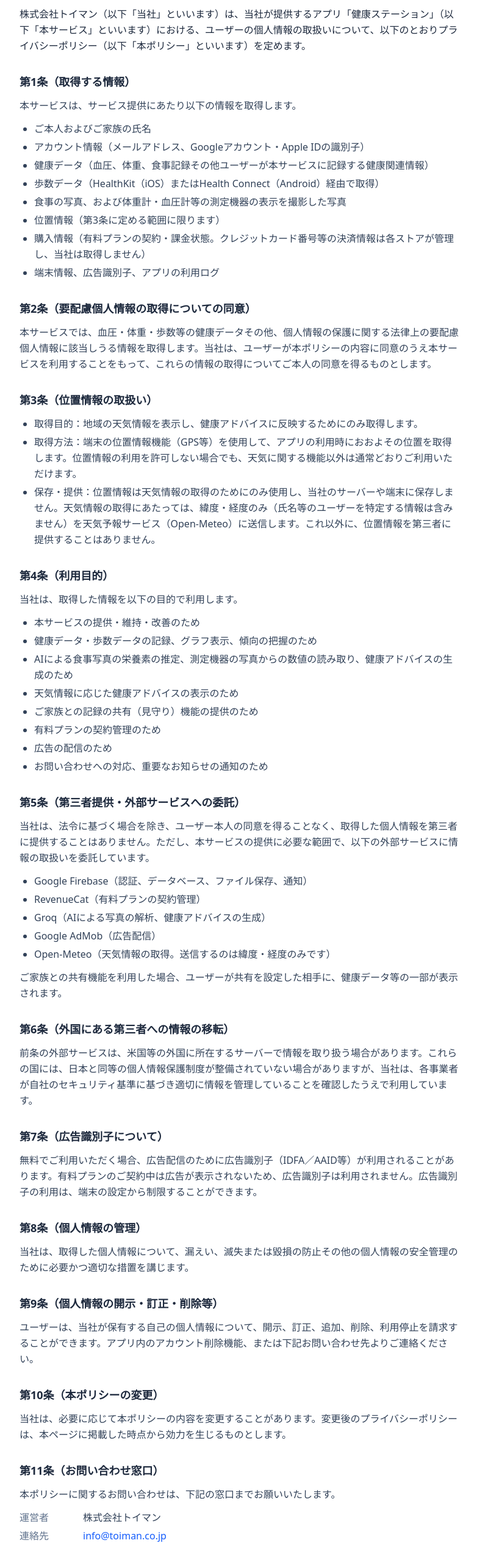
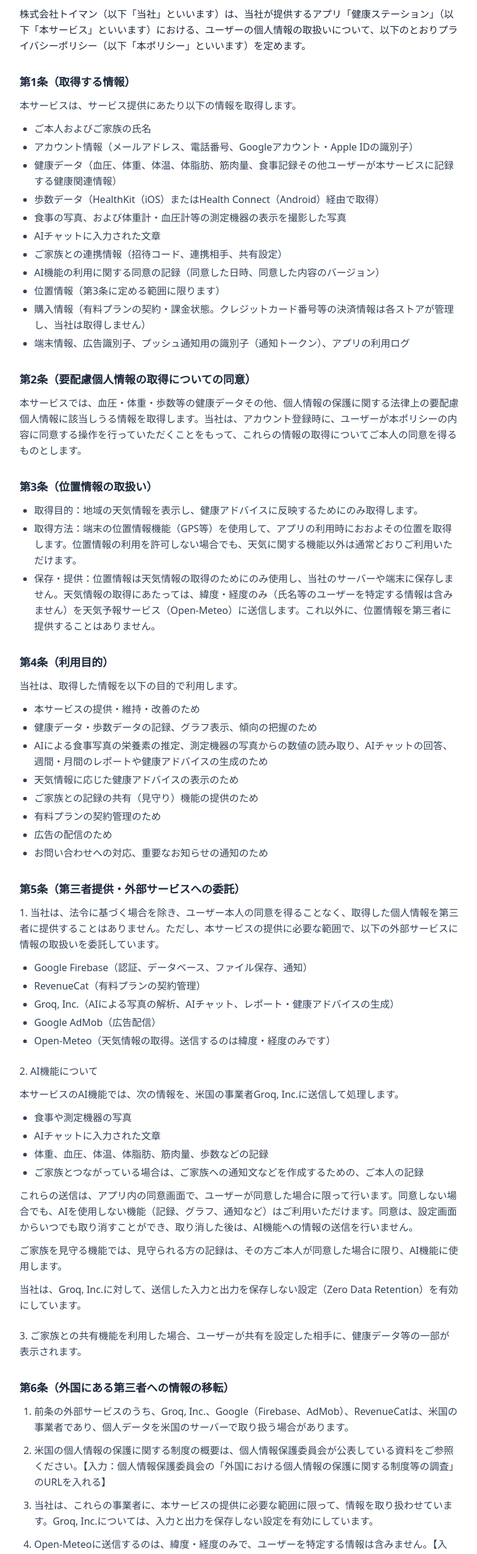
Before and after one commit to ryotarouesugi39-del/kenkou-station-legal, a Next.js app: page /apps/kenkou-station/privacy in a window 1280 px wide. Shown: the part 234-2783 px from the top of the page at 61% size, without its empty margins (248-1030 px from the left). Built offline with nearby package versions, Linux system fonts and the light colour scheme.

Commit message:
健康ステーションのプライバシーポリシーを本文更新(AI機能の同意・外国移転等を明確化)

```diff
--- a/app/apps/kenkou-station/privacy/page.tsx
+++ b/app/apps/kenkou-station/privacy/page.tsx
@@ -39,10 +39,10 @@ export default function PrivacyPolicyPage() {
         <ul className="list-disc space-y-1 pl-6">
           <li>ご本人およびご家族の氏名</li>
           <li>
-            アカウント情報（メールアドレス、Googleアカウント・Apple IDの識別子）
+            アカウント情報（メールアドレス、電話番号、Googleアカウント・Apple IDの識別子）
           </li>
           <li>
-            健康データ（血圧、体重、食事記録その他ユーザーが本サービスに記録する健康関連情報）
+            健康データ（血圧、体重、体温、体脂肪、筋肉量、食事記録その他ユーザーが本サービスに記録する健康関連情報）
           </li>
           <li>
             歩数データ（HealthKit（iOS）またはHealth Connect（Android）経由で取得）
@@ -50,17 +50,24 @@ export default function PrivacyPolicyPage() {
           <li>
             食事の写真、および体重計・血圧計等の測定機器の表示を撮影した写真
           </li>
+          <li>AIチャットに入力された文章</li>
+          <li>ご家族との連携情報（招待コード、連携相手、共有設定）</li>
+          <li>
+            AI機能の利用に関する同意の記録（同意した日時、同意した内容のバージョン）
+          </li>
           <li>位置情報（第3条に定める範囲に限ります）</li>
           <li>
             購入情報（有料プランの契約・課金状態。クレジットカード番号等の決済情報は各ストアが管理し、当社は取得しません）
           </li>
-          <li>端末情報、広告識別子、アプリの利用ログ</li>
+          <li>
+            端末情報、広告識別子、プッシュ通知用の識別子（通知トークン）、アプリの利用ログ
+          </li>
         </ul>
       </Section>
 
       <Section title="第2条（要配慮個人情報の取得についての同意）">
         <p>
-          本サービスでは、血圧・体重・歩数等の健康データその他、個人情報の保護に関する法律上の要配慮個人情報に該当しうる情報を取得します。当社は、ユーザーが本ポリシーの内容に同意のうえ本サービスを利用することをもって、これらの情報の取得についてご本人の同意を得るものとします。
+          本サービスでは、血圧・体重・歩数等の健康データその他、個人情報の保護に関する法律上の要配慮個人情報に該当しうる情報を取得します。当社は、アカウント登録時に、ユーザーが本ポリシーの内容に同意する操作を行っていただくことをもって、これらの情報の取得についてご本人の同意を得るものとします。
         </p>
       </Section>
 
@@ -84,7 +91,7 @@ export default function PrivacyPolicyPage() {
           <li>本サービスの提供・維持・改善のため</li>
           <li>健康データ・歩数データの記録、グラフ表示、傾向の把握のため</li>
           <li>
-            AIによる食事写真の栄養素の推定、測定機器の写真からの数値の読み取り、健康アドバイスの生成のため
+            AIによる食事写真の栄養素の推定、測定機器の写真からの数値の読み取り、AIチャットの回答、週間・月間のレポートや健康アドバイスの生成のため
           </li>
           <li>天気情報に応じた健康アドバイスの表示のため</li>
           <li>ご家族との記録の共有（見守り）機能の提供のため</li>
@@ -96,29 +103,67 @@ export default function PrivacyPolicyPage() {
 
       <Section title="第5条（第三者提供・外部サービスへの委託）">
         <p className="mb-3">
+          1.
           当社は、法令に基づく場合を除き、ユーザー本人の同意を得ることなく、取得した個人情報を第三者に提供することはありません。ただし、本サービスの提供に必要な範囲で、以下の外部サービスに情報の取扱いを委託しています。
         </p>
         <ul className="list-disc space-y-1 pl-6">
           <li>Google Firebase（認証、データベース、ファイル保存、通知）</li>
           <li>RevenueCat（有料プランの契約管理）</li>
-          <li>Groq（AIによる写真の解析、健康アドバイスの生成）</li>
+          <li>
+            Groq, Inc.（AIによる写真の解析、AIチャット、レポート・健康アドバイスの生成）
+          </li>
           <li>Google AdMob（広告配信）</li>
           <li>Open-Meteo（天気情報の取得。送信するのは緯度・経度のみです）</li>
         </ul>
+
+        <p className="mt-6 mb-3">2. AI機能について</p>
+        <p className="mb-3">
+          本サービスのAI機能では、次の情報を、米国の事業者Groq, Inc.に送信して処理します。
+        </p>
+        <ul className="list-disc space-y-1 pl-6">
+          <li>食事や測定機器の写真</li>
+          <li>AIチャットに入力された文章</li>
+          <li>体重、血圧、体温、体脂肪、筋肉量、歩数などの記録</li>
+          <li>
+            ご家族とつながっている場合は、ご家族への通知文などを作成するための、ご本人の記録
+          </li>
+        </ul>
         <p className="mt-3">
+          これらの送信は、アプリ内の同意画面で、ユーザーが同意した場合に限って行います。同意しない場合でも、AIを使用しない機能（記録、グラフ、通知など）はご利用いただけます。同意は、設定画面からいつでも取り消すことができ、取り消した後は、AI機能への情報の送信を行いません。
+        </p>
+        <p className="mt-3">
+          ご家族を見守る機能では、見守られる方の記録は、その方ご本人が同意した場合に限り、AI機能に使用します。
+        </p>
+        <p className="mt-3">
+          当社は、Groq, Inc.に対して、送信した入力と出力を保存しない設定（Zero Data Retention）を有効にしています。
+        </p>
+
+        <p className="mt-6">
+          3.
           ご家族との共有機能を利用した場合、ユーザーが共有を設定した相手に、健康データ等の一部が表示されます。
         </p>
       </Section>
 
       <Section title="第6条（外国にある第三者への情報の移転）">
-        <p>
-          前条の外部サービスは、米国等の外国に所在するサーバーで情報を取り扱う場合があります。これらの国には、日本と同等の個人情報保護制度が整備されていない場合がありますが、当社は、各事業者が自社のセキュリティ基準に基づき適切に情報を管理していることを確認したうえで利用しています。
-        </p>
+        <ol className="list-decimal space-y-3 pl-6">
+          <li>
+            前条の外部サービスのうち、Groq, Inc.、Google（Firebase、AdMob）、RevenueCatは、米国の事業者であり、個人データを米国のサーバーで取り扱う場合があります。
+          </li>
+          <li>
+            米国の個人情報の保護に関する制度の概要は、個人情報保護委員会が公表している資料をご参照ください。【入力：個人情報保護委員会の「外国における個人情報の保護に関する制度等の調査」のURLを入れる】
+          </li>
+          <li>
+            当社は、これらの事業者に、本サービスの提供に必要な範囲に限って、情報を取り扱わせています。Groq, Inc.については、入力と出力を保存しない設定を有効にしています。
+          </li>
+          <li>
+            Open-Meteoに送信するのは、緯度・経度のみで、ユーザーを特定する情報は含みません。【入力：Open-Meteoの所在国を確認して、必要なら書く】
+          </li>
+        </ol>
       </Section>
 
       <Section title="第7条（広告識別子について）">
         <p>
-          無料でご利用いただく場合、広告配信のために広告識別子（IDFA／AAID等）が利用されることがあります。有料プランのご契約中は広告が表示されないため、広告識別子は利用されません。広告識別子の利用は、端末の設定から制限することができます。
+          無料でご利用いただく場合、広告配信のために広告識別子（IDFA／AAID等）が利用されることがあります。有料プランのご契約中は広告が表示されないため、広告識別子は利用されません。広告識別子の利用は、端末の設定から制限することができます。【入力：iOSで、トラッキングの許可（ATT）の確認を出している場合は、その旨を一文足す】
         </p>
       </Section>
 
@@ -129,14 +174,20 @@ export default function PrivacyPolicyPage() {
       </Section>
 
       <Section title="第9条（個人情報の開示・訂正・削除等）">
-        <p>
-          ユーザーは、当社が保有する自己の個人情報について、開示、訂正、追加、削除、利用停止を請求することができます。アプリ内のアカウント削除機能、または下記お問い合わせ先よりご連絡ください。
-        </p>
+        <ol className="list-decimal space-y-3 pl-6">
+          <li>
+            ユーザーは、当社が保有する自己の個人情報について、開示、訂正、追加、削除、利用停止を請求することができます。アプリ内のアカウント削除機能、または下記お問い合わせ先よりご連絡ください。
+          </li>
+          <li>
+            アプリ内のアカウント削除機能により退会した場合、アカウントに紐づく健康記録・プロフィール・家族との連携等のデータは削除されます。
+          </li>
+          <li>AI機能への同意は、設定画面からいつでも取り消すことができます。</li>
+        </ol>
       </Section>
 
       <Section title="第10条（本ポリシーの変更）">
         <p>
-          当社は、必要に応じて本ポリシーの内容を変更することがあります。変更後のプライバシーポリシーは、本ページに掲載した時点から効力を生じるものとします。
+          当社は、必要に応じて本ポリシーの内容を変更することがあります。変更後のプライバシーポリシーは、本ページに掲載した時点から効力を生じるものとします。利用目的や外部サービスへの送信内容に関わる重要な変更を行う場合は、本サービス内でお知らせし、必要に応じて、改めて同意をお願いします。
         </p>
       </Section>
 
@@ -148,6 +199,17 @@ export default function PrivacyPolicyPage() {
           <div className="flex gap-2">
             <dt className="w-24 shrink-0 text-slate-500">運営者</dt>
             <dd>{siteConfig.operatorName}</dd>
+          </div>
+          <div className="flex gap-2">
+            <dt className="w-24 shrink-0 text-slate-500">代表者</dt>
+            <dd>{siteConfig.representative}</dd>
+          </div>
+          <div className="flex gap-2">
+            <dt className="w-24 shrink-0 text-slate-500">所在地</dt>
+            <dd>
+              ご請求があれば遅滞なく開示いたします（{siteConfig.contactEmail}
+              　までご連絡ください）
+            </dd>
           </div>
           <div className="flex gap-2">
             <dt className="w-24 shrink-0 text-slate-500">連絡先</dt>
--- a/config/apps.ts
+++ b/config/apps.ts
@@ -43,7 +43,7 @@ export const apps: AppInfo[] = [
     name: "健康ステーション",
     description: "高齢者向け見守り健康管理アプリ",
     privacyEnactedDate: "2026年9月21日",
-    privacyLastUpdated: "2026年9月23日",
+    privacyLastUpdated: "2026年10月12日",
     termsEnactedDate: "2026年9月23日",
     termsLastUpdated: "2026年9月23日",
   },
```
